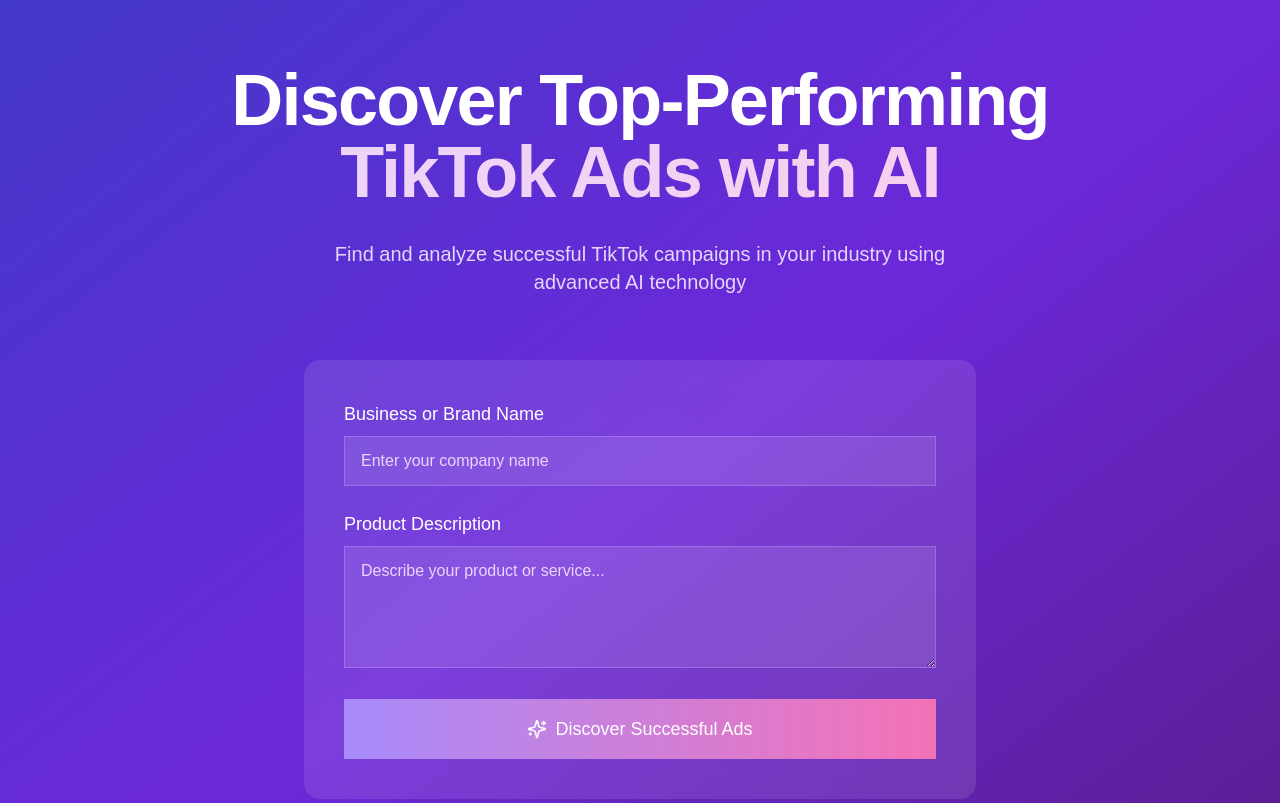
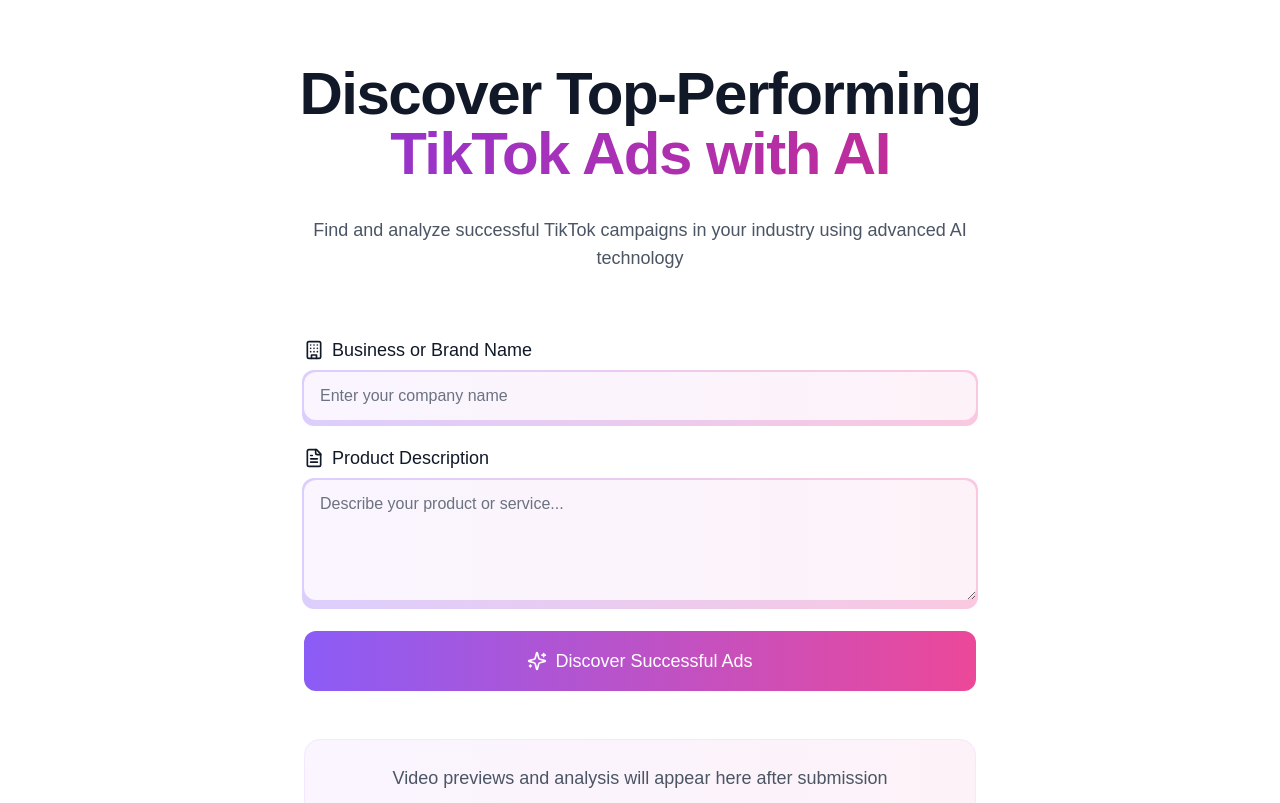
Before and after one commit to Vatsal2006350/WaaS_CMU, a Next.js app: page / in a window 1280 px wide. Shown: the top 803 px of the page. Built offline with nearby package versions, Linux system fonts and the light colour scheme.

Commit message:
Co-authored-by: Vatsal Shah <svatsal64@gmail.com> Co-authored-by: Aryan Sawhney <sawhney17@users.noreply.github.com>

```diff
--- /dev/null
+++ b/app/api/discover/route.ts
@@ -0,0 +1,75 @@
+// app/api/discover/route.ts
+
+import { NextResponse } from 'next/server';
+
+export async function POST(request: Request) {
+  try {
+    const { companyName, description } = await request.json();
+
+    // 1) Get your API key from .env
+    const apiKey = process.env.PERPLEXITY_API_KEY;
+    if (!apiKey) {
+      return NextResponse.json(
+        { error: "Missing Perplexity API key" },
+        { status: 500 }
+      );
+    }
+
+    // 2) Build the request payload for Perplexity
+    //    This is just an example—tweak as you like
+    const body = {
+      model: "sonar", // or "sonar-pro", etc.
+      messages: [
+        { role: "system", content: "Be precise and concise." },
+        {
+          role: "user",
+          content: `We are "${companyName}" offering: "${description}".
+                    Please analyze top TikTok ads in our niche.`,
+        },
+      ],
+      max_tokens: 200,
+      temperature: 0.2,
+      top_p: 0.9,
+      search_domain_filter: null,
+      return_images: false,
+      return_related_questions: false,
+      search_recency_filter: null,
+      top_k: 0,
+      stream: false,
+      presence_penalty: 0,
+      frequency_penalty: 1,
+      response_format: null,
+    };
+
+    // 3) Call the Perplexity endpoint
+    const response = await fetch("https://api.perplexity.ai/chat/completions", {
+      method: "POST",
+      headers: {
+        "Content-Type": "application/json",
+        // Must be in the form: Bearer <YourKey>
+        Authorization: `Bearer ${apiKey}`,
+      },
+      body: JSON.stringify(body),
+    });
+
+    // If Perplexity returns non-200, handle it
+    if (!response.ok) {
+      console.error(
+        "Perplexity API error:",
+        response.status,
+        response.statusText
+      );
+      return NextResponse.json(
+        { error: "Failed to fetch from Perplexity API" },
+        { status: 500 }
+      );
+    }
+
+    // 4) Return whatever Perplexity gives us
+    const data = await response.json();
+    return NextResponse.json(data);
+  } catch (err) {
+    console.error("Error in /api/discover route:", err);
+    return NextResponse.json({ error: "Something went wrong" }, { status: 500 });
+  }
+}
--- a/app/page.tsx
+++ b/app/page.tsx
@@ -1,22 +1,23 @@
-import { AdDiscoveryForm } from '../components/AdDiscoverForm'
+import { AdDiscoveryForm } from "../components/AdDiscoverForm";
 
 export default function Home() {
   return (
-    <div className="min-h-screen bg-gradient-to-br from-indigo-700 via-purple-700 to-purple-900">
+    <div className="min-h-screen bg-white">
       <main className="container mx-auto px-4 py-16 sm:px-6 lg:px-8">
         <div className="text-center mb-16">
-          <h1 className="text-4xl sm:text-6xl lg:text-7xl font-extrabold text-white tracking-tight mb-8">
+          <h1 className="text-3xl sm:text-5xl lg:text-6xl font-extrabold text-gray-900 tracking-tight mb-8">
             Discover Top-Performing
-            <span className="block text-transparent bg-clip-text bg-gradient-to-r from-purple-200 to-pink-200">
+            <span className="block text-transparent bg-clip-text bg-gradient-to-r from-purple-600 to-pink-600">
               TikTok Ads with AI
             </span>
           </h1>
-          <p className="max-w-2xl mx-auto text-xl text-purple-100 opacity-90">
-            Find and analyze successful TikTok campaigns in your industry using advanced AI technology
+          <p className="max-w-2xl mx-auto text-lg text-gray-600">
+            Find and analyze successful TikTok campaigns in your industry using
+            advanced AI technology
           </p>
         </div>
         <AdDiscoveryForm />
       </main>
     </div>
-  )
+  );
 }
--- a/components/AdDiscoverForm.tsx
+++ b/components/AdDiscoverForm.tsx
@@ -1,28 +1,43 @@
-'use client'
+"use client";
 
-import { useState } from 'react'
-import { motion } from 'framer-motion'
-import { Sparkles } from 'lucide-react'
+import { useState } from "react";
+import { motion } from "framer-motion";
+import { Sparkles, Building, FileText } from "lucide-react";
 
 interface FormData {
-  companyName: string
-  description: string
+  companyName: string;
+  description: string;
 }
 
 export function AdDiscoveryForm() {
   const [formData, setFormData] = useState<FormData>({
-    companyName: '',
-    description: '',
-  })
-  const [isLoading, setIsLoading] = useState(false)
+    companyName: "",
+    description: "",
+  });
+  const [isLoading, setIsLoading] = useState(false);
 
   const handleSubmit = async (e: React.FormEvent) => {
-    e.preventDefault()
-    setIsLoading(true)
-    // Simulate API call
-    await new Promise(resolve => setTimeout(resolve, 2000))
-    setIsLoading(false)
+    e.preventDefault();
+    setIsLoading(true);
+
+    try {
+      // const res = await fetch("/api/discover", {
+      //   method: "POST",
+      //   headers: { "Content-Type": "application/json" },
+      //   body: JSON.stringify({
+      //     companyName: formData.companyName,
+      //     description: formData.description,
+      //   }),
+      // });
+      // const data = await res.json();
+      // do whatever you want with 'data' (show logos, links, etc.)
+    } catch (error) {
+      console.error(error);
+      // handle error
+    } finally {
+      setIsLoading(false);
     }
+  };
 
   return (
     <motion.div
@@ -31,52 +46,68 @@
       transition={{ duration: 0.6 }}
       className="max-w-2xl mx-auto"
     >
-      <div className="backdrop-blur-xl bg-white/10 rounded-2xl p-6 sm:p-10">
       <form onSubmit={handleSubmit} className="space-y-6">
         <div>
-            <label htmlFor="companyName" className="block text-lg font-medium text-white mb-2">
+          <label
+            htmlFor="companyName"
+            className="text-lg font-medium text-gray-900 mb-2 flex items-center"
+          >
+            <Building className="w-5 h-5 mr-2" />
             Business or Brand Name
           </label>
+          <div className="relative">
+            <div className="absolute -inset-x-0.5 -inset-y-0.5 -bottom-[6px] bg-gradient-to-r from-purple-500 to-pink-500 rounded-xl opacity-30"></div>
             <input
               type="text"
               id="companyName"
               value={formData.companyName}
-              onChange={(e) => setFormData({ ...formData, companyName: e.target.value })}
-              className="w-full px-4 py-3 bg-white/10 border border-purple-300/30 rounded-lg text-white placeholder-purple-200 focus:outline-none focus:ring-2 focus:ring-purple-400 focus:border-transparent transition-all"
+              onChange={(e) =>
+                setFormData({ ...formData, companyName: e.target.value })
+              }
+              className="relative w-full px-4 py-3 bg-gradient-to-r from-purple-50 to-pink-50 rounded-xl text-gray-900 placeholder-gray-500 focus:outline-none focus:ring-2 focus:ring-purple-400 focus:border-transparent transition-all"
               placeholder="Enter your company name"
             />
           </div>
+        </div>
 
         <div>
-            <label htmlFor="description" className="block text-lg font-medium text-white mb-2">
+          <label
+            htmlFor="description"
+            className="text-lg font-medium text-gray-900 mb-2 flex items-center"
+          >
+            <FileText className="w-5 h-5 mr-2" />
             Product Description
           </label>
+          <div className="relative">
+            <div className="absolute -inset-0.5 bg-gradient-to-r from-purple-500 to-pink-500 rounded-xl opacity-30"></div>
             <textarea
               id="description"
               value={formData.description}
-              onChange={(e) => setFormData({ ...formData, description: e.target.value })}
+              onChange={(e) =>
+                setFormData({ ...formData, description: e.target.value })
+              }
               rows={4}
-              className="w-full px-4 py-3 bg-white/10 border border-purple-300/30 rounded-lg text-white placeholder-purple-200 focus:outline-none focus:ring-2 focus:ring-purple-400 focus:border-transparent transition-all"
+              className="relative w-full px-4 py-3 bg-gradient-to-r from-purple-50 to-pink-50 rounded-xl text-gray-900 placeholder-gray-500 focus:outline-none focus:ring-2 focus:ring-purple-400 focus:border-transparent transition-all"
               placeholder="Describe your product or service..."
             />
+          </div>
         </div>
 
         <button
           type="submit"
           disabled={isLoading}
-            className="w-full flex items-center justify-center px-8 py-4 bg-gradient-to-r from-purple-400 to-pink-400 hover:from-purple-500 hover:to-pink-500 text-white text-lg font-medium rounded-lg transition-all transform hover:scale-[1.02] focus:outline-none focus:ring-2 focus:ring-purple-400 focus:ring-offset-2 focus:ring-offset-purple-800 disabled:opacity-50 disabled:cursor-not-allowed disabled:transform-none"
+          className="w-full flex items-center justify-center px-8 py-4 bg-gradient-to-r from-purple-500 to-pink-500 hover:from-purple-600 hover:to-pink-600 text-white text-lg font-medium rounded-xl transition-all transform hover:scale-[1.02] focus:outline-none focus:ring-2 focus:ring-purple-400 focus:ring-offset-2 disabled:opacity-50 disabled:cursor-not-allowed disabled:transform-none"
         >
           <Sparkles className="w-5 h-5 mr-2" />
-            {isLoading ? 'Discovering Ads...' : 'Discover Successful Ads'}
+          {isLoading ? "Discovering Ads..." : "Discover Successful Ads"}
         </button>
       </form>
-      </div>
 
-      <div className="mt-12 backdrop-blur-xl bg-white/10 rounded-2xl p-6 text-center">
-        <p className="text-purple-200 text-lg">
+      <div className="mt-12 bg-gradient-to-r from-purple-50 to-pink-50 rounded-2xl p-6 text-center border border-purple-100">
+        <p className="text-gray-600 text-lg">
           Video previews and analysis will appear here after submission
         </p>
       </div>
     </motion.div>
-  )
+  );
 }
```
Lines whose indentation alone changed are shown as unchanged.
